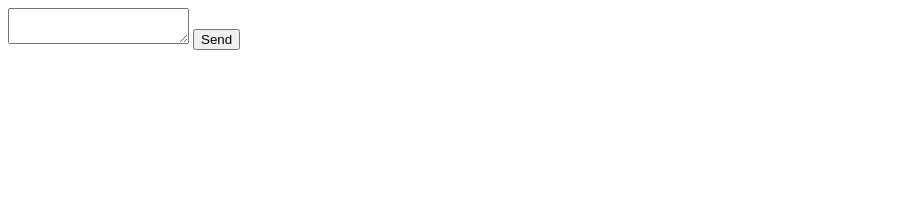
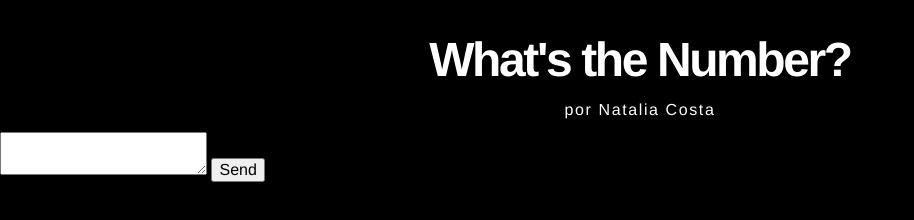
Before and after one commit to nataliacosta/WhatsThePhoneNumber, a plain HTML site: page index.html in a window 1280 px wide. Shown: the whole page, without its empty margins (0-914 px from the left). Drawn offline with nearby package versions, Linux system fonts and the light colour scheme.

Commit message:
styled title

```diff
--- a/index.html
+++ b/index.html
@@ -4,8 +4,13 @@
 
         <!-- scripts -->
         <script type="text/javascript" src="js/script.js"></script>
+
+        <!-- stylesheet (tachyons) -->
+        <link rel="stylesheet" href="https://unpkg.com/tachyons@4.7.0/css/tachyons.min.css" />
     </head>
-    <body>
+    <body class="bg-black white helvetica">
+        <h1 class="f1 tracked-tight mb0 w-100 tc">What's the Number?</h1>
+        <h2 class="f5 tracked fw1 w-100 tc">por Natalia Costa</h2>
         <textarea id="input"></textarea>
         <button onclick="setInput()"> Send </button>
         <div id="result"></div>
```
